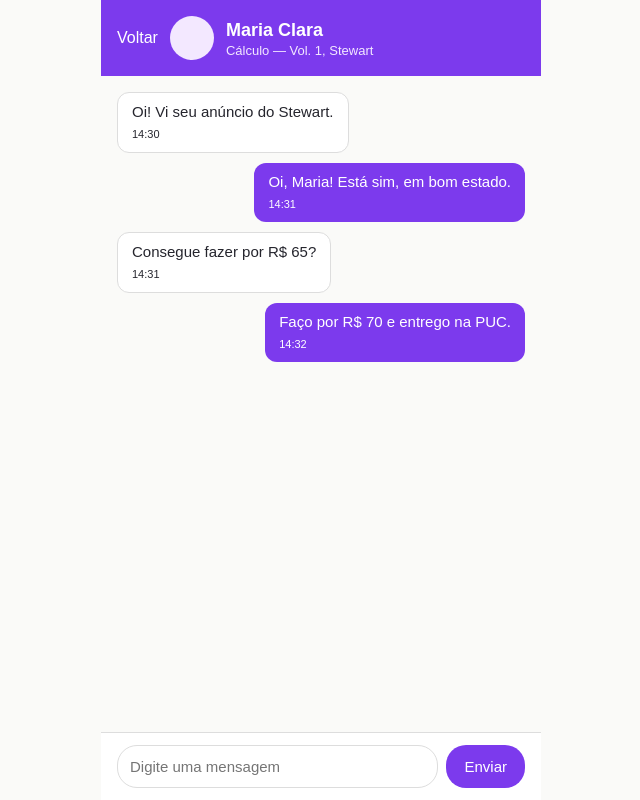
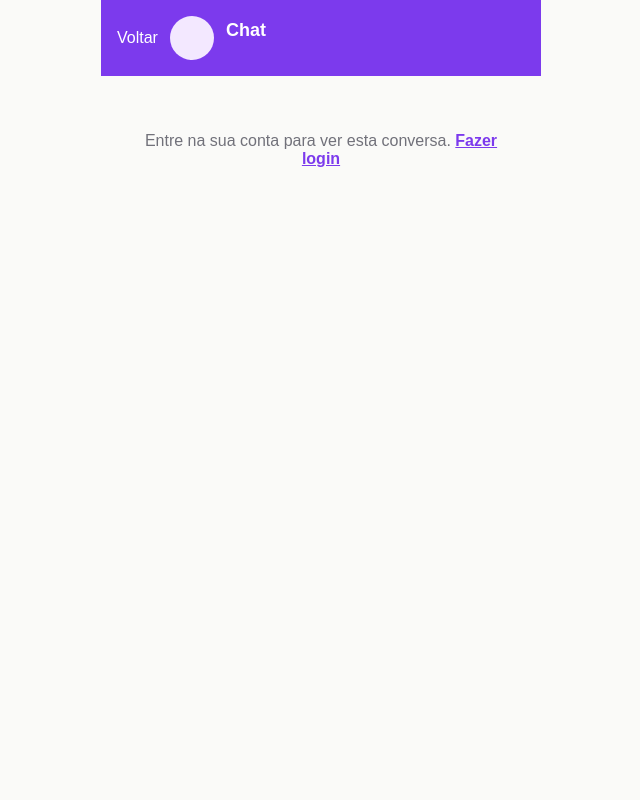
Before and after one commit to MariaEduardaPitta/ENG4021-33D-2026.2-repo, a Django app: page /chat/1/2/ in a window 1280 px wide. Shown: the whole page, without its empty margins (319-959 px from the left). Run offline with Django 4.2, Linux system fonts and the light colour scheme.

Commit message:
Add files via upload

```diff
--- a/repassaproject/repassaapp/static/css/chat.css
+++ b/repassaproject/repassaapp/static/css/chat.css
@@ -12,6 +12,10 @@ li p { margin: 0 0 4px; font-size: 15px; }
 li span { font-size: 11px; }
 .recebida { align-self: flex-start; border: 1px solid #ddd; background: white; }
 .enviada { align-self: flex-end; background: #7C3AED; color: white; }
-footer { position: fixed; bottom: 0; width: 100%; max-width: 440px; display: flex; gap: 8px; padding: 12px 16px; border-top: 1px solid #ddd; background: white; }
+.vazio { align-self: center; max-width: 100%; color: #71717A; }
+.aviso { padding: 24px; text-align: center; color: #71717A; }
+.aviso a { color: #7C3AED; font-weight: bold; }
+footer { position: fixed; bottom: 0; width: 100%; max-width: 440px; padding: 12px 16px; border-top: 1px solid #ddd; background: white; }
+footer form { display: flex; gap: 8px; }
 footer input { flex: 1; padding: 12px; border: 1px solid #ddd; border-radius: 20px; font-size: 15px; }
-footer button { padding: 12px 18px; border: none; border-radius: 20px; background: #7C3AED; color: white; font-size: 15px; }
+footer button { padding: 12px 18px; border: none; border-radius: 20px; background: #7C3AED; color: white; font-size: 15px; cursor: pointer; }
--- a/repassaproject/repassaapp/templates/chat.html
+++ b/repassaproject/repassaapp/templates/chat.html
@@ -1,4 +1,4 @@
-{% load static %}
+{% load static tz %}
 <!DOCTYPE html>
 <html lang="pt-br">
 <head>
@@ -9,60 +9,61 @@
 </head>
 <body>
 <header>
-<a href="conversas.html">
+<a href="{% url 'conversas' %}">
    Voltar
 </a>
 <div>
 
 </div>
+{% if precisa_login %}
 <h1>
-    Maria Clara
+    Chat
+</h1>
+{% else %}
+<h1>
+    {{ outro.nome|default:outro.username }}
 </h1>
 <p>
-    Cálculo — Vol. 1, Stewart
+    {{ material.titulo }} · R$ {{ material.preco|floatformat:2 }}
 </p>
+{% endif %}
 </header>
 <main>
+{% if precisa_login %}
+<p class="aviso">
+    Entre na sua conta para ver esta conversa.
+    <a href="{% url 'login' %}">Fazer login</a>
+</p>
+{% else %}
 <ul>
-    <li class="recebida">
+    {% for mensagem in mensagens %}
+    <li class="{% if mensagem.remetente_id == user.id %}enviada{% else %}recebida{% endif %}">
         <p>
-            Oi! Vi seu anúncio do Stewart.
+            {{ mensagem.conteudo|linebreaksbr }}
         </p>
         <span>
-            14:30
+            {{ mensagem.data_hora|timezone:"America/Sao_Paulo"|date:"d/m H:i" }}
         </span>
     </li>
-    <li class="enviada">
-        <p>
-            Oi, Maria! Está sim, em bom estado.
-        </p>
-        <span>
-            14:31
-        </span>
+    {% empty %}
+    <li class="vazio">
+        Nenhuma mensagem ainda. Mande a primeira!
     </li>
-    <li class="recebida">
-        <p>
-            Consegue fazer por R$ 65?
-        </p>
-        <span>
-            14:31
-        </span>
-    </li>
-    <li class="enviada">
-        <p>
-            Faço por R$ 70 e entrego na PUC.
-        </p>
-        <span>
-            14:32
-        </span>
-    </li>
+    {% endfor %}
 </ul>
+{% endif %}
 </main>
+{% if not precisa_login %}
 <footer>
-    <input placeholder="Digite uma mensagem">
-    <button>
-        Enviar
-    </button>
+    <form method="post">
+        {% csrf_token %}
+        <input name="conteudo" placeholder="Digite uma mensagem" aria-label="Mensagem" autocomplete="off" required>
+        <button type="submit">
+            Enviar
+        </button>
+    </form>
 </footer>
+<script>window.scrollTo(0, document.body.scrollHeight);</script>
+{% endif %}
 </body>
 </html>
```
